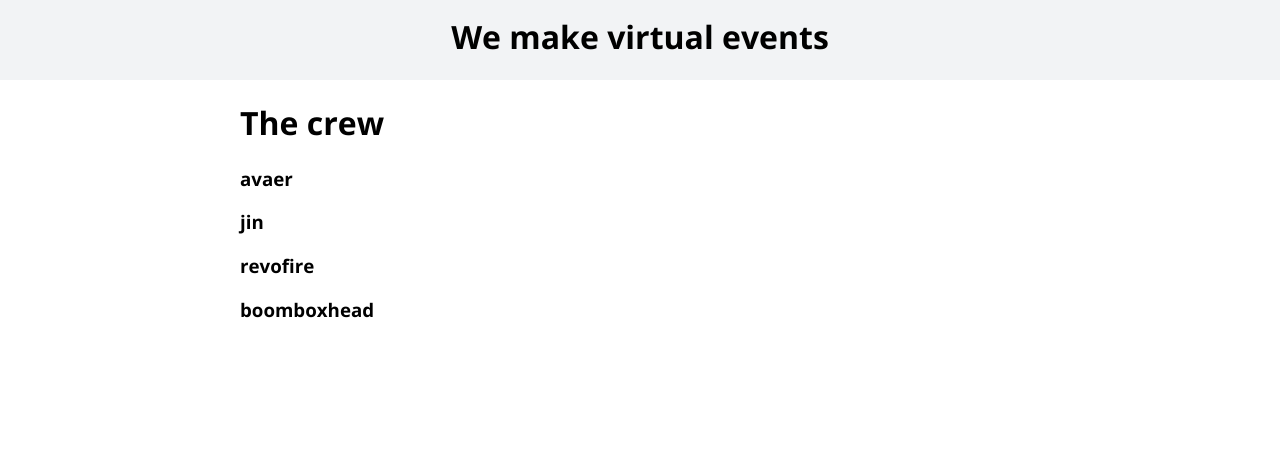
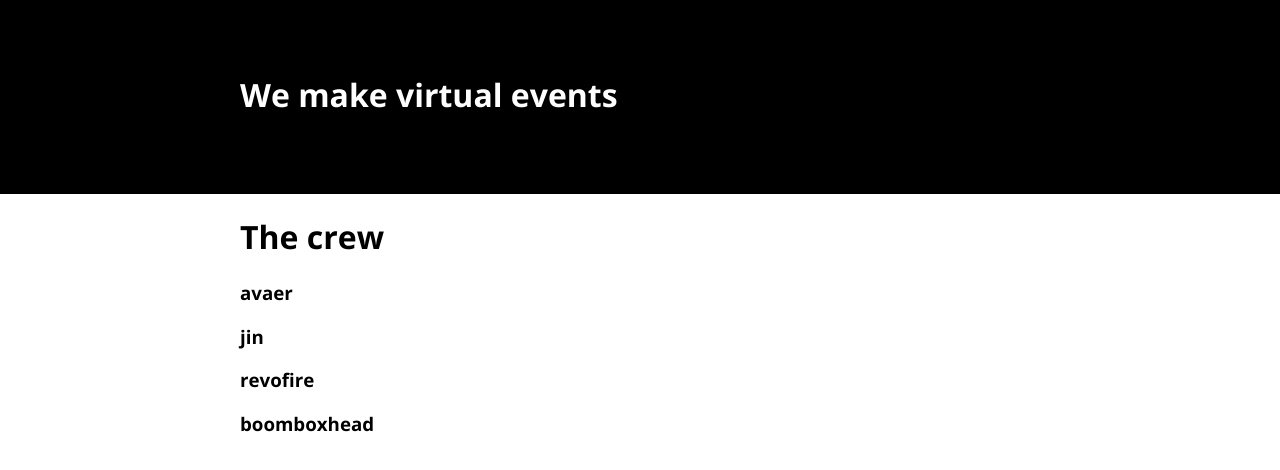
Before and after one commit to M3-org/m3-site, a plain HTML site: page index.html in a window 1280 px wide. Shown: the part 56-526 px from the top of the page. Drawn offline with nearby package versions, Linux system fonts and the light colour scheme.

Commit message:
Style debugging

```diff
--- a/index.html
+++ b/index.html
@@ -49,11 +49,14 @@ header .nav i {
   display: flex;
   justify-content: center;
   align-items: center;
+  height: 200px;
   margin-top: 50px;
-  background-color: #f2f3f5;
+  background-color: #000;
+  color: #FFF;
 }
 .hero .wrap {
   display: flex;
+  width: 800px;
 }
 .crew {
   width: 800px;
```
